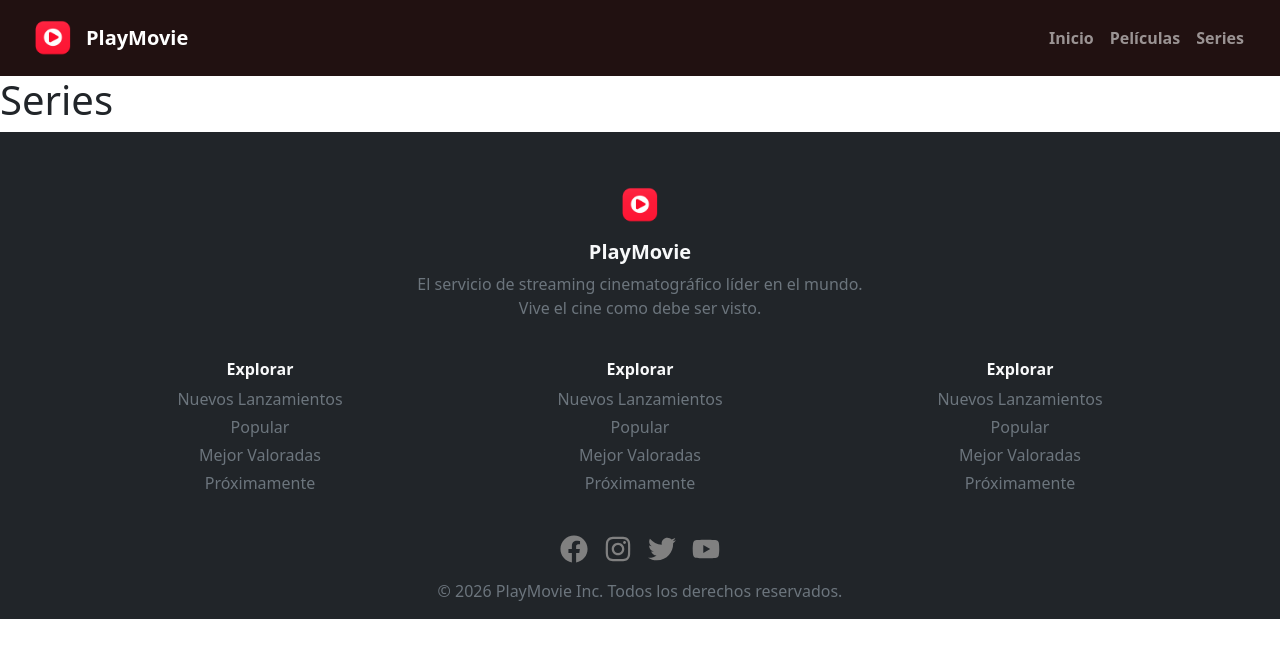
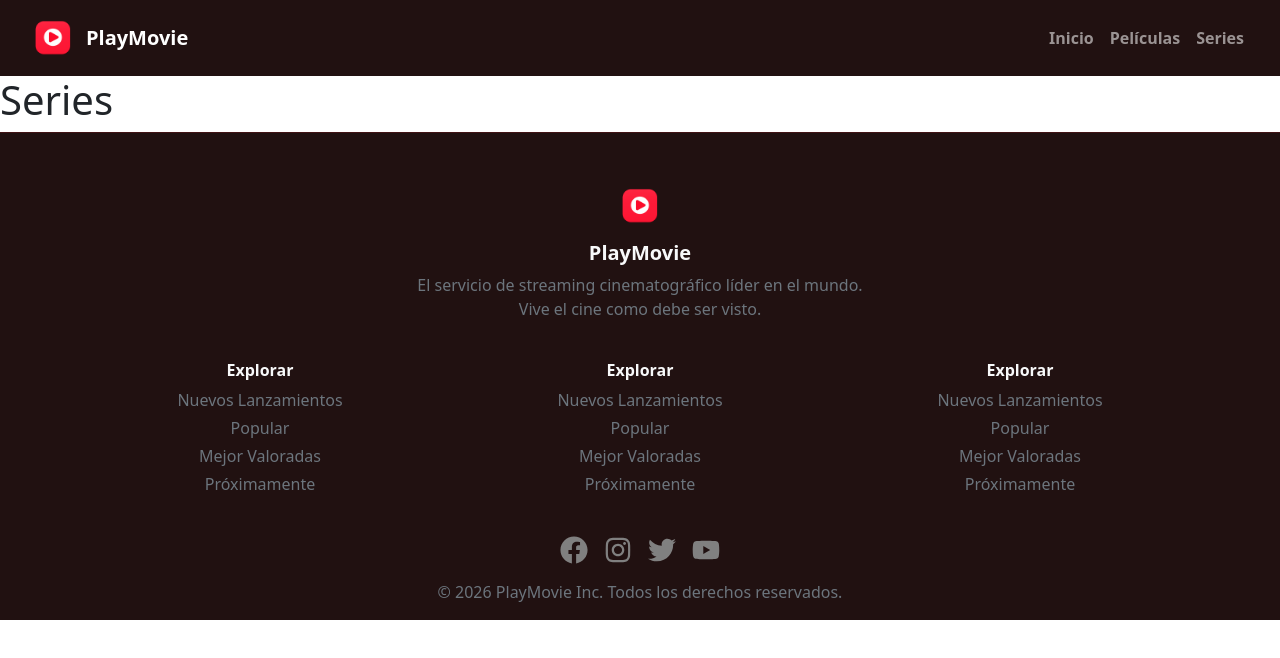
Before and after one commit to leandroblanca/PlayMovie, a React (Vite) app: page /series in a window 1280 px wide. Shown: the top 658 px of the page. Built offline with nearby package versions, Linux system fonts and the light colour scheme.

Commit message:
Feature Footer: Footer terminado

```diff
--- a/src/componentes/Footer.css
+++ b/src/componentes/Footer.css
@@ -1,6 +1,6 @@
 .footer-netflix {
-    background-color: #141414
-  /* background-color: #211111 !important; */
+  background-color: #211111 !important;
+  border-top: #411315 1px solid;
 }
 
 .footer-netflix a:hover svg {
```
